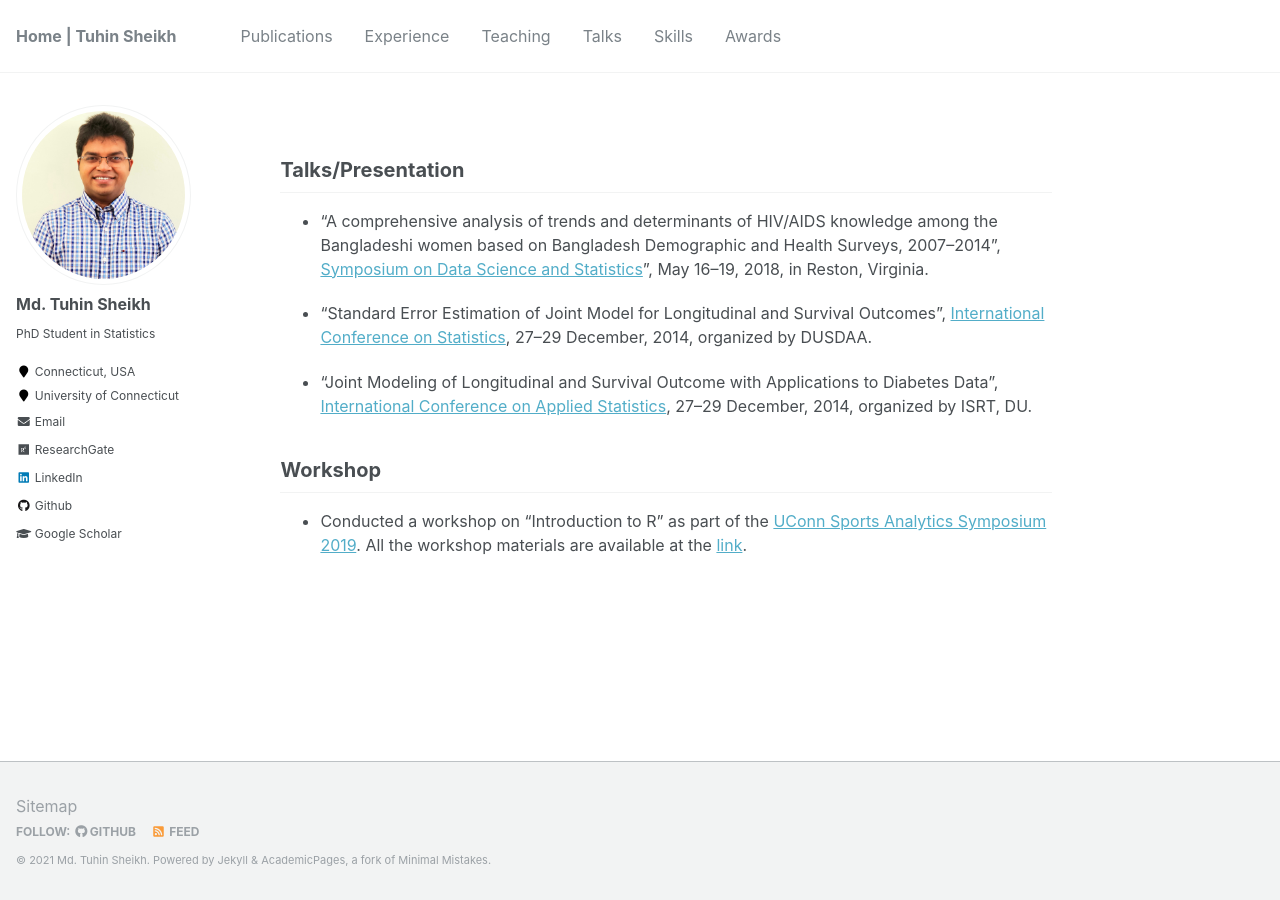
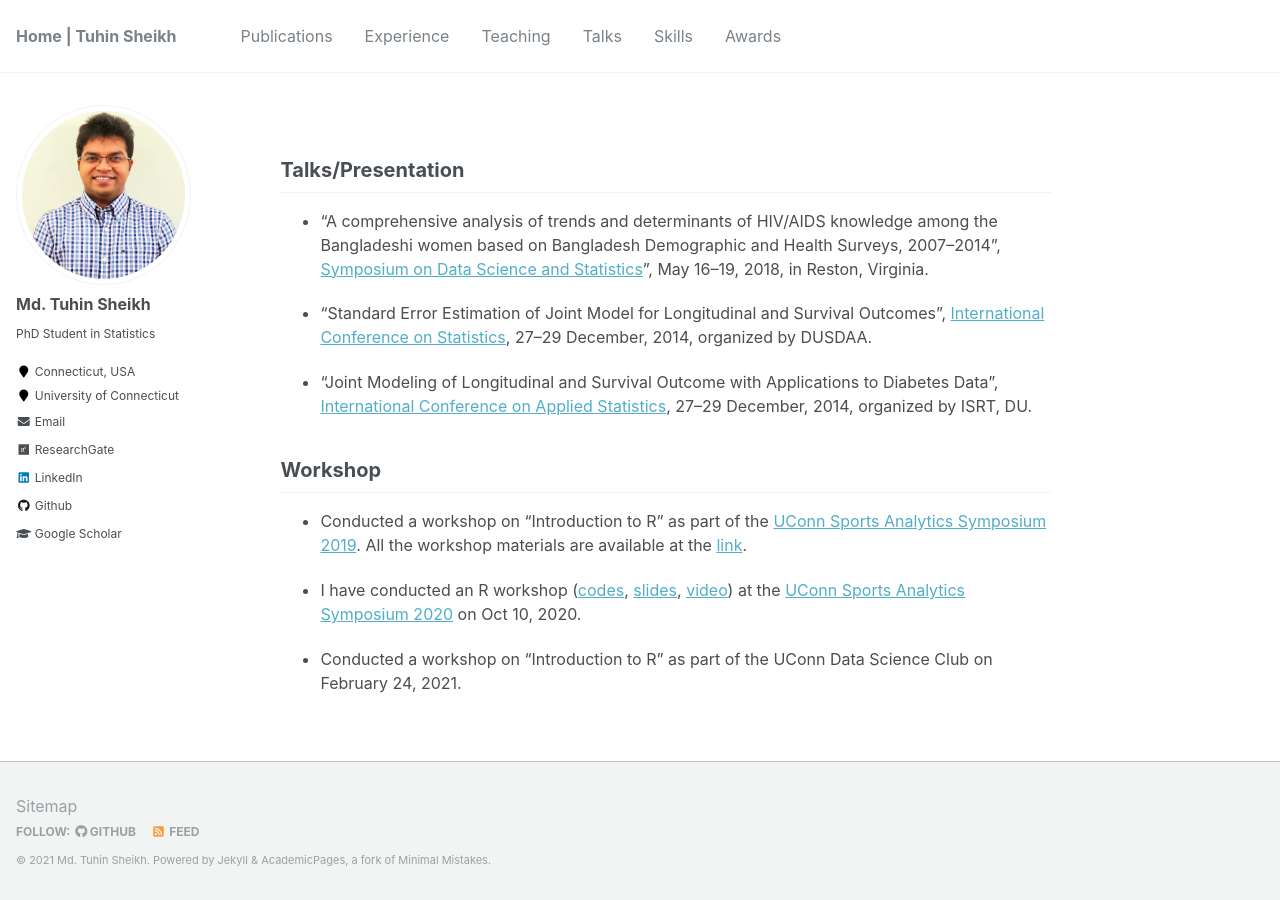
Before and after one commit to mdtuhinsheikh/mdtuhinsheikh.github.io, a Jekyll site: the page built from _pages/talks.md, in a window 1280 px wide. Built offline with Jekyll 4.4.1, drawn with Linux system fonts in a browser that asks for light colours.

Commit message:
Update talks.md

```diff
--- a/_pages/talks.md
+++ b/_pages/talks.md
@@ -13,3 +13,7 @@ author_profile: true
 
 ## Workshop
 * Conducted a workshop on "Introduction to R" as part of the [UConn Sports Analytics Symposium 2019](https://statds.org/events/ucsas2019/). All the workshop materials are available at the [link](https://github.com/mdtuhinsheikh/introR_ucsas2019).
+
+* I have conducted an R workshop ([codes](https://github.com/mdtuhinsheikh/introR_ucsas2020), [slides](https://mdtuhinsheikh.github.io/introR_ucsas2020/#1), [video](https://uconn-cmr.webex.com/recordingservice/sites/uconn-cmr/recording/3e88f57314344e8db379fb744ab42cb1/playback)) at the [UConn Sports Analytics Symposium 2020](https://statds.org/events/ucsas2020/workshops.html) on Oct 10, 2020.
+
+* Conducted a workshop on "Introduction to R" as part of the UConn Data Science Club on February 24, 2021.
```
